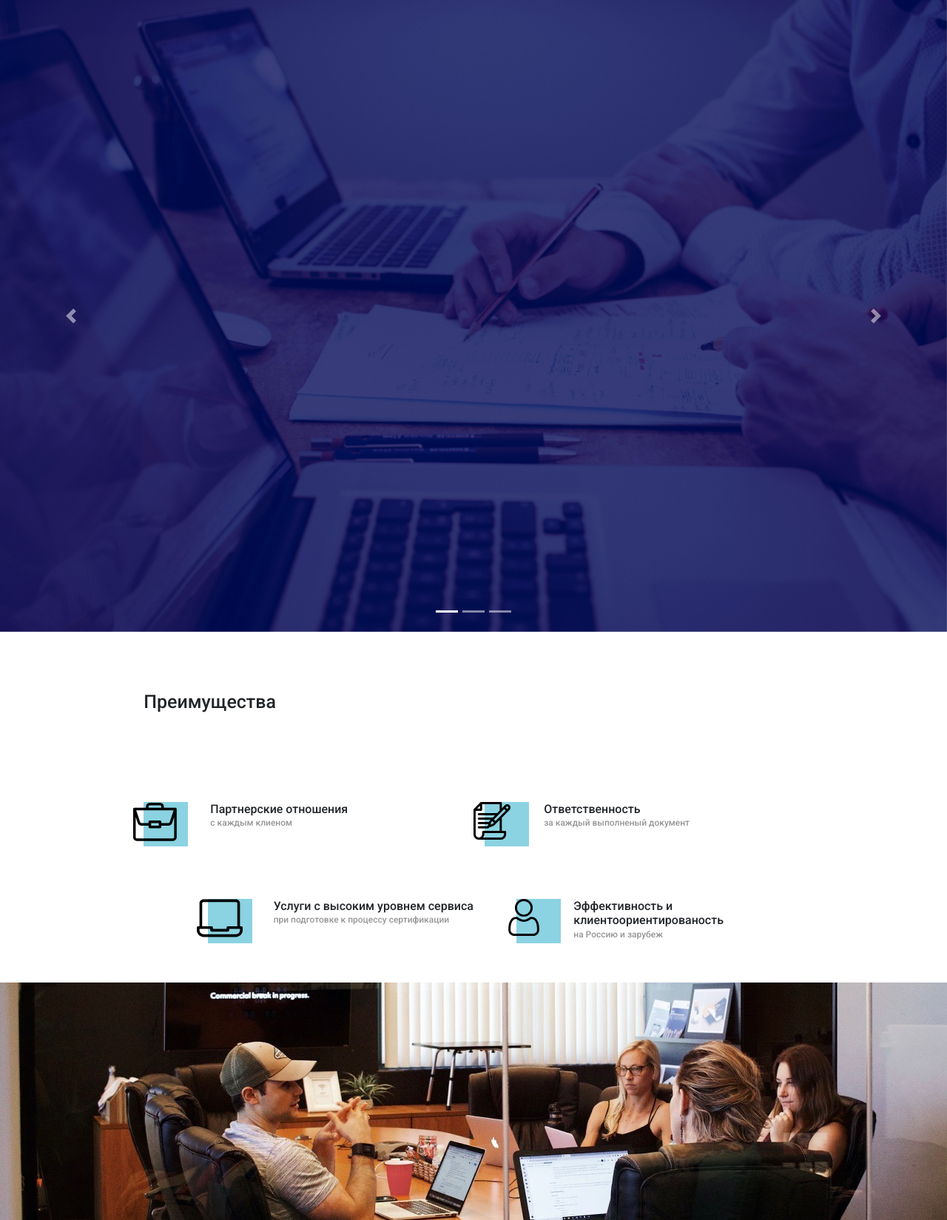
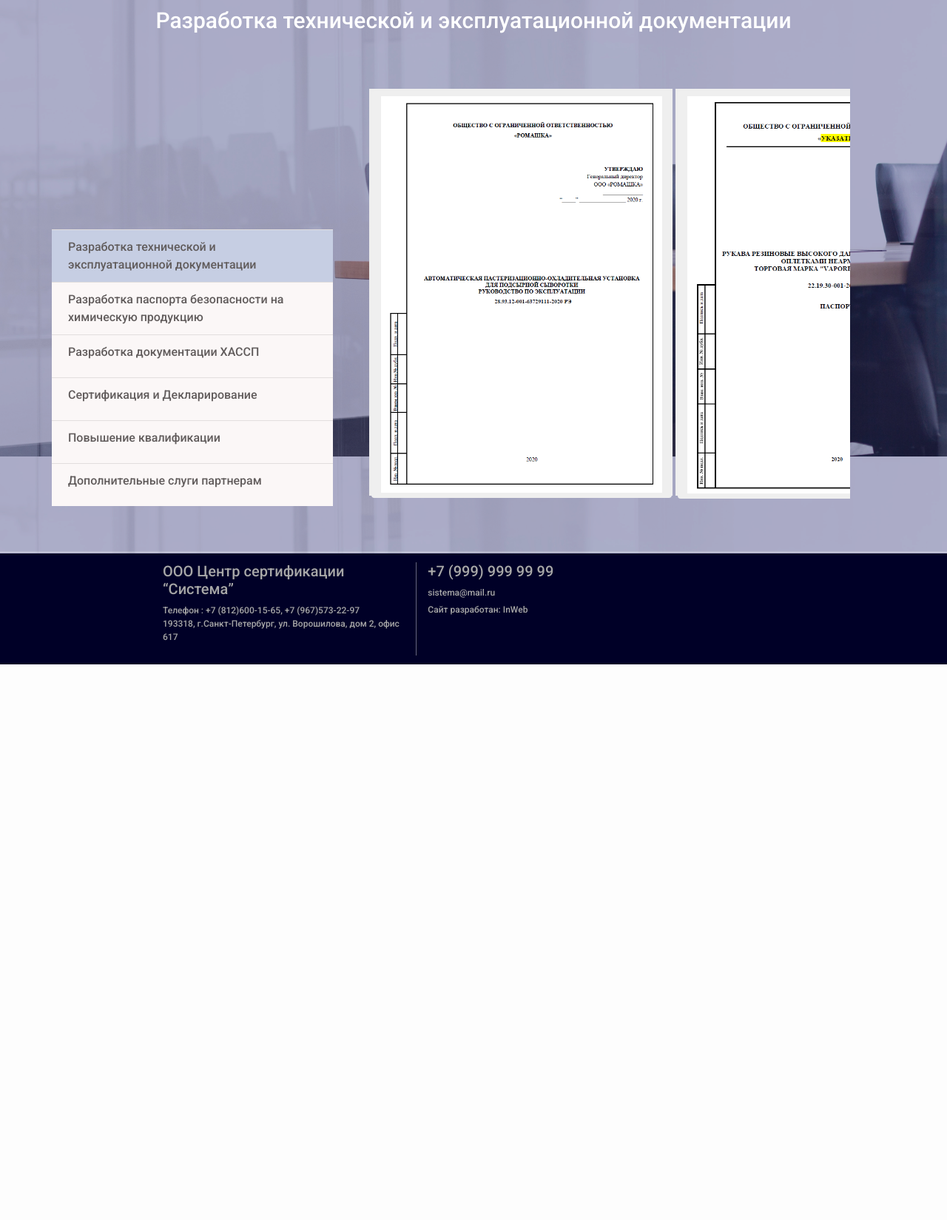
Before and after one commit to gtnh48965/InWeb2, a Flask app: page / in a window 1280 px wide. Shown: the part 55-1704 px from the top of the page at 74% size. After the commit the page ends 953 px from the top, so only its background shows below. Run offline with Flask 2, Linux system fonts and the light colour scheme; some libraries are stand-ins or nearby versions.

Commit message:
update body2 + upload pdf files

```diff
--- a/Flask/app.py
+++ b/Flask/app.py
@@ -5,7 +5,7 @@ app = Flask(__name__)
 
 @app.route('/')
 def hello_world():
-    return render_template('body.html')
+    return render_template('body2.html')
 
 
 if __name__ == '__main__':
--- a/Flask/static/css/body2.css
+++ b/Flask/static/css/body2.css
@@ -1,11 +1,18 @@
 /*html, body {margin: 0;}*/
-html, body
-{ width: 100%;
+html,
+body {
+  width: 100%;
   height: 100%;
   display: flex;
   flex-direction: column;
   background: rgba(0, 0, 85, 0.5) url(../img/body22.png);
+}
 
+.body2__header {
+  font-size: 30px;
+  color: white;
+  text-align: center;
+  margin: 10px auto;
 }
 
 .develop {
@@ -16,16 +23,18 @@ html, body
   /*position: absolute;*/
   /*left: 0;}*/
 }
-.footer{margin: 0;
-padding: 0}
-.con_1{margin-left:68px;
-    margin-top:147px;
+.footer {
+  margin: 0;
+  padding: 0;
+}
+.con_1 {
+  margin-left: 68px;
+  margin-top: 47px;
 }
 .doc {
   width: 328px;
   height: 426px;
   /*position: absolute;*/
-
   background-color: white;
   margin-right: 10px;
 }
@@ -43,52 +52,49 @@ padding: 0}
   background-color: #eee;
   text-align: center;
   /*margin-left: 2%;*/
-    padding: 5px;
-    width: 328px;
-height: 600px;
+  padding: 3px;
+  width: 410px;
+  height: 550px;
   display: inline-block;
   vertical-align: top;
   /*font-size: 0rem;*/
-
 }
 
-
-.text{
-
+.text {
   font-family: Roboto;
-
   font-style: normal;
-
   border: 1px solid rgba(255, 255, 255, 0);
-
   min-height: 57px;
+  color: #615c5c;
+  padding-left: 21px;
+  padding-right: 21px;
+  padding-top: 10px;
+  padding-bottom: 10px;
   /*text-align: justify;*/
-
 }
-.zag{
-    background: #FBF7F7;
+.zag {
+  background: #fbf7f7;
   /*border: 1px solid #949090;*/
   box-sizing: border-box;
   /*padding-left: 5%;*/
   /*padding-right: 5%;*/
-
+  padding: 0;
+  margin-top: 190px;
 }
-@media (max-width: 768px){
-.colo{
-    margin-top:3%;
-
+@media (max-width: 768px) {
+  .colo {
+    margin-top: 3%;
   }
-
-
 }
-.con_1{margin: 10%}
+.con_1 {
+  margin: 5% auto;
+}
 @media screen and (max-width: 582px) {
-.container{
+  .container {
     width: auto;
   }
-
 }
-.colon{
+.colon {
   width: 100%;
   height: 100%;
 }
@@ -99,28 +105,58 @@ box-sizing: border-box;
   overflow: hidden;
   overflow-x: scroll;
   /*margin-left: 3%;*/
-    white-space:nowrap;
+  white-space: nowrap;
 }
-
-
 
 @media screen and (max-width: 768px) {
   .parent {
-
-    white-space:inherit;
+    white-space: inherit;
   }
-    .zag{
+  .zag {
     display: none;
   }
-
 }
 @media screen and (min-width: 768px) {
   .parent {
-
     margin-left: 3%;
   }
-.btn-group{
+  .btn-group {
     display: none;
   }
+}
 
+/*Анимация левого бара*/
+a {
+  text-decoration: none;
+  background-image: linear-gradient(currentColor, currentColor);
+  background-position: 0% 100%;
+  background-repeat: no-repeat;
+  background-size: 0% 1px;
+  color: #615c5c;
+  transition: background-size 0.3s;
 }
+a:hover {
+  background-size: 100% 2px;
+  text-decoration: none;
+  color: #615c5c;
+}
+
+a:visited {
+  color: #615c5c;
+}
+
+.active-link-left-menu {
+  background: #c6cee3;
+}
+
+.link-left-menu:hover {
+  background: #c6cee3;
+}
+
+hr {
+  margin: 0;
+}
+
+.body2_img{
+  width: 380px;
+}
--- a/Flask/templates/body2.html
+++ b/Flask/templates/body2.html
@@ -36,51 +36,145 @@
     <div class="zag col-xl-4 col-sm-12 col-md-4">
 
         <hr/>
-        <div class="text" style="">Разработка&#160;технической и эксплуатационной документации</div>
+        <div class="text active-link-left-menu link-left-menu"><a href="#">Разработка&#160;технической и эксплуатационной документации</a></div>
         <hr/>
-        <div class="text">Разработка&#160;паспорта безопасности на химическую продукцию</div>
+        <div class="text link-left-menu"><a href="#">Разработка&#160;паспорта безопасности на химическую продукцию</a></div>
                 <hr/>
 
-        <div class="text">Разработка документации ХАССП</div>
+        <div class="text link-left-menu"><a href="#">Разработка документации ХАССП</a></div>
                 <hr/>
 
-        <div class="text">Сертификация и Декларирование</div>
+        <div class="text link-left-menu"><a href="#">Сертификация и Декларирование</a></div>
                 <hr/>
 
-        <div class="text">Повышение квалификации</div>
+        <div class="text link-left-menu"><a href="#">Повышение квалификации</a></div>
                 <hr/>
 
-        <div class="text">Дополнительные&#160;слуги партнерам</div>
-        <hr/>
+        <div class="text link-left-menu"><a href="#">Дополнительные&#160;слуги партнерам</a></div>
     </div>
 
        <div class="parent col-xl-7 col-sm-12 col-md-7">
-    <div class="colo"><button type="button" data-toggle="modal" data-target="#staticBackdrop">Колонка 1</button></div>
-        <div class="colo"><button type="button" data-toggle="modal" data-target="#staticBackdrop">Колонка 1</button></div>
-<div class="colo"><button type="button" data-toggle="modal" data-target="#staticBackdrop">Колонка 1</button></div>
-        <div class="colo"><button type="button" data-toggle="modal" data-target="#staticBackdrop">Колонка 1</button></div>
-</div>
+         <div class="colo"><button type="button" class="btn" data-toggle="modal" data-target="#staticBackdrop_1"><img src="../static/img/body2/1.1.png" alt="" class="body2_img"></button></div>
+         <div class="colo"><button type="button" class="btn" data-toggle="modal" data-target="#staticBackdrop_2"><img src="../static/img/body2/1.2.png" alt="" class="body2_img"></button></div>
+         <div class="colo"><button type="button" class="btn" data-toggle="modal" data-target="#staticBackdrop_3"><img src="../static/img/body2/1.3.png" alt="" class="body2_img"></button></div>
+         <div class="colo"><button type="button" class="btn" data-toggle="modal" data-target="#staticBackdrop_4"><img src="../static/img/body2/1.4.png" alt="" class="body2_img"></button></div>
+         <div class="colo"><button type="button" class="btn" data-toggle="modal" data-target="#staticBackdrop_5"><img src="../static/img/body2/1.5.png" alt="" class="body2_img"></button></div>
+      </div>
 
 
  </div>
 
-<!-- Modal -->
-<div class="modal fade" id="staticBackdrop" data-backdrop="static" data-keyboard="false" tabindex="-1" role="dialog" aria-labelledby="staticBackdropLabel" aria-hidden="true">
-  <div class="modal-dialog">
+<!-- Modal 1-->
+<div class="modal fade" id="staticBackdrop_1" data-backdrop="static" data-keyboard="false" tabindex="-1" role="dialog" aria-labelledby="staticBackdropLabel" aria-hidden="true">
+  <div class="modal-dialog modal-lg">
     <div class="modal-content">
       <div class="modal-header">
-        <h5 class="modal-title" id="staticBackdropLabel">Modal title</h5>
+        <h5 class="modal-title" id="staticBackdropLabel">Просмотр документа</h5>
         <button type="button" class="close" data-dismiss="modal" aria-label="Close">
           <span aria-hidden="true">&times;</span>
         </button>
       </div>
       <div class="modal-body">
-        ...
+        <iframe src="../static/pdf/1/1.1.pdf" style="width: 95%; height: 600px;"></iframe>
       </div>
-      <div class="modal-footer">
-        <button type="button" class="btn btn-secondary" data-dismiss="modal">Close</button>
-        <button type="button" class="btn btn-primary">Understood</button>
+
+        <div class="modal-footer">
+          <button type="button" class="btn btn-secondary" data-dismiss="modal">Закрыть</button>
+             <!--<button type="button" class="btn btn-primary">Understood</button>
+             -->
+        </div>
+    </div>
+  </div>
+</div>
+
+<!-- Modal 2-->
+<div class="modal fade" id="staticBackdrop_2" data-backdrop="static" data-keyboard="false" tabindex="-1" role="dialog" aria-labelledby="staticBackdropLabel" aria-hidden="true">
+  <div class="modal-dialog modal-lg">
+    <div class="modal-content">
+      <div class="modal-header">
+        <h5 class="modal-title" id="staticBackdropLabel">Просмотр документа</h5>
+        <button type="button" class="close" data-dismiss="modal" aria-label="Close">
+          <span aria-hidden="true">&times;</span>
+        </button>
       </div>
+      <div class="modal-body">
+        <iframe src="../static/pdf/1/1.2.pdf" style="width: 95%; height: 600px;"></iframe>
+      </div>
+
+        <div class="modal-footer">
+          <button type="button" class="btn btn-secondary" data-dismiss="modal">Закрыть</button>
+             <!--<button type="button" class="btn btn-primary">Understood</button>
+             -->
+        </div>
+    </div>
+  </div>
+</div>
+
+<!-- Modal 3-->
+<div class="modal fade" id="staticBackdrop_3" data-backdrop="static" data-keyboard="false" tabindex="-1" role="dialog" aria-labelledby="staticBackdropLabel" aria-hidden="true">
+  <div class="modal-dialog modal-lg">
+    <div class="modal-content">
+      <div class="modal-header">
+        <h5 class="modal-title" id="staticBackdropLabel">Просмотр документа</h5>
+        <button type="button" class="close" data-dismiss="modal" aria-label="Close">
+          <span aria-hidden="true">&times;</span>
+        </button>
+      </div>
+      <div class="modal-body">
+        <iframe src="../static/pdf/1/1.3.pdf" style="width: 95%; height: 600px;"></iframe>
+      </div>
+
+        <div class="modal-footer">
+          <button type="button" class="btn btn-secondary" data-dismiss="modal">Закрыть</button>
+             <!--<button type="button" class="btn btn-primary">Understood</button>
+             -->
+        </div>
+    </div>
+  </div>
+</div>
+
+<!-- Modal 4-->
+<div class="modal fade" id="staticBackdrop_4" data-backdrop="static" data-keyboard="false" tabindex="-1" role="dialog" aria-labelledby="staticBackdropLabel" aria-hidden="true">
+  <div class="modal-dialog modal-lg">
+    <div class="modal-content">
+      <div class="modal-header">
+        <h5 class="modal-title" id="staticBackdropLabel">Просмотр документа</h5>
+        <button type="button" class="close" data-dismiss="modal" aria-label="Close">
+          <span aria-hidden="true">&times;</span>
+        </button>
+      </div>
+      <div class="modal-body">
+        <iframe src="../static/pdf/1/1.4.pdf" style="width: 95%; height: 600px;"></iframe>
+      </div>
+
+        <div class="modal-footer">
+          <button type="button" class="btn btn-secondary" data-dismiss="modal">Закрыть</button>
+             <!--<button type="button" class="btn btn-primary">Understood</button>
+             -->
+        </div>
+    </div>
+  </div>
+</div>
+
+<!-- Modal 5-->
+<div class="modal fade" id="staticBackdrop_5" data-backdrop="static" data-keyboard="false" tabindex="-1" role="dialog" aria-labelledby="staticBackdropLabel" aria-hidden="true">
+  <div class="modal-dialog modal-lg">
+    <div class="modal-content">
+      <div class="modal-header">
+        <h5 class="modal-title" id="staticBackdropLabel">Просмотр документа</h5>
+        <button type="button" class="close" data-dismiss="modal" aria-label="Close">
+          <span aria-hidden="true">&times;</span>
+        </button>
+      </div>
+      <div class="modal-body">
+        <iframe src="../static/pdf/1/1.5.pdf" style="width: 95%; height: 600px;"></iframe>
+      </div>
+
+        <div class="modal-footer">
+          <button type="button" class="btn btn-secondary" data-dismiss="modal">Закрыть</button>
+             <!--<button type="button" class="btn btn-primary">Understood</button>
+             -->
+        </div>
     </div>
   </div>
 </div>
```
Also changed, not shown: Flask/static/img/body2/1.1.png (added), Flask/static/img/body2/1.2.png (added), Flask/static/img/body2/1.3.png (added), Flask/static/img/body2/1.4.png (added), Flask/static/img/body2/1.5.png (added), 5 other files. Lines whose indentation alone changed are shown as unchanged.
